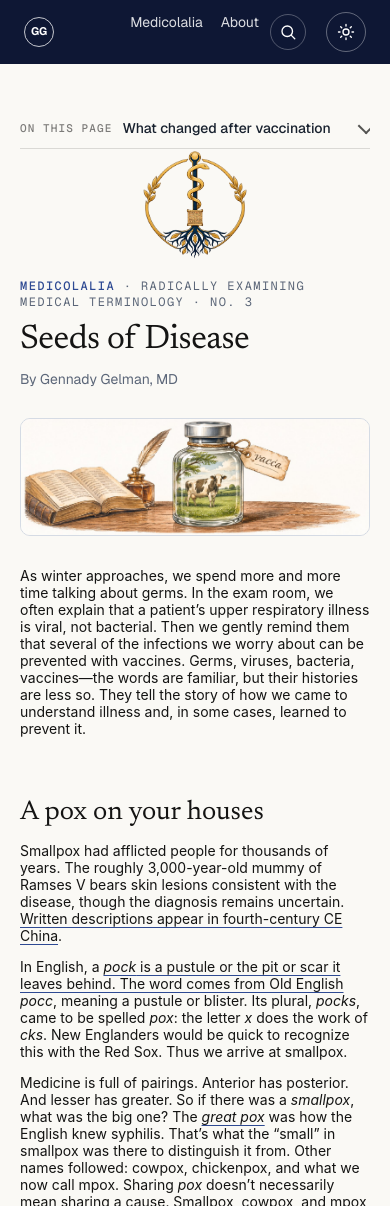
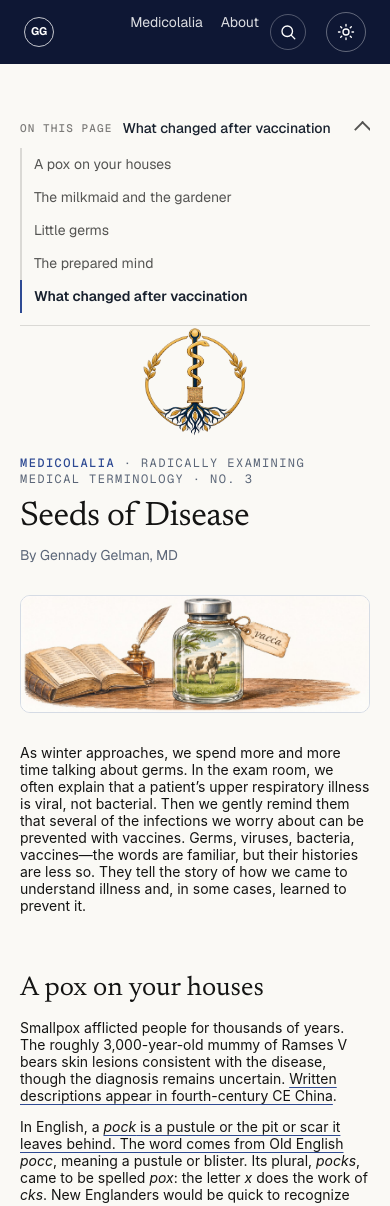
Before and after one commit to ggelman82/gennadygelman-site, a plain HTML site: page medicolalia/no-3/index.html in a window 390 px wide. Shown: the top 1206 px of the page. Drawn offline with nearby package versions, Linux system fonts and the light colour scheme.

Commit message:
Medicolalia: larger desktop text, section list open by default, drop 'had' in No. 3
- Desktop body text 18px to 20px on Nos. 1-3 (phone stays 17px).
- 'On this page' list starts open on Nos. 1-3 (opt-in via data-toc-open in js/toc.js).
- No. 3: 'Smallpox had afflicted' to 'Smallpox afflicted' (Lindsay's edit).

Co-Authored-By: Claude Haiku 5.5 <noreply@anthropic.com>
Claude-Session: https://claude.ai/code/session_01Wnm2J25HwuHutPKrz1tnnx

```diff
--- a/js/toc.js
+++ b/js/toc.js
@@ -47,6 +47,7 @@
     ':root{--toc-w:216px}' +
     '[tabindex="-1"]:focus{outline:none}' +
     '.toc-side{display:none}' +
+    '.toc-bar{display:block}' +
     '.toc-bar{position:sticky;top:64px;z-index:15;margin:0 calc(-1 * clamp(16px,4vw,32px));padding:0 clamp(16px,4vw,32px);background:var(--paper);border-bottom:1px solid var(--line)}' +
     '.toc-bar>button{all:unset;box-sizing:border-box;cursor:pointer;display:flex;align-items:center;gap:10px;width:100%;padding:11px 0;font:500 14px/1.3 Geist,system-ui,sans-serif;color:var(--ink)}' +
     '.toc-bar .k{font:500 11px/1 "Geist Mono",monospace;letter-spacing:.1em;text-transform:uppercase;color:var(--faint);flex:none}' +
@@ -143,6 +144,8 @@
   var btn = bar.querySelector('button'), cur = bar.querySelector('.cur');
   var setOpen = function (o) { bar.classList.toggle('open', o); btn.setAttribute('aria-expanded', String(o)); };
   btn.addEventListener('click', function () { setOpen(!bar.classList.contains('open')); });
+  // Pages marked data-toc-open start with the section list showing.
+  if (document.querySelector('[data-toc-open]')) setOpen(true);
   bar.addEventListener('click', function (e) { if (e.target.closest('a')) setOpen(false); });
   document.addEventListener('keydown', function (e) { if (e.key === 'Escape') setOpen(false); });
   side.querySelector('.top').addEventListener('click', function (e) { e.preventDefault(); window.scrollTo({ top: 0, behavior: 'smooth' }); });
--- a/medicolalia/no-3/index.html
+++ b/medicolalia/no-3/index.html
@@ -49,7 +49,7 @@
  --ok-soft:#18321F; --band:#1E2733;
  --skin:#4A3A31; --bone:#3A372F; --gm:#2F3747; --wm:#222A36;
 }
-body{background:var(--bg);color:var(--ink);font-family:var(--serif);font-size:18px;line-height:1.62;padding-inline:20px;padding-block:48px 80px}
+body{background:var(--bg);color:var(--ink);font-family:var(--serif);font-size:20px;line-height:1.62;padding-inline:20px;padding-block:48px 80px}
 .wrap{max-width:680px;margin:0 auto}
 .wide{max-width:900px;margin-inline:auto}
 .eyebrow{font-family:var(--mono);font-size:12px;letter-spacing:.12em;text-transform:uppercase;color:var(--muted)}
@@ -217,11 +217,11 @@ td.gk{font-style:italic;font-family:var(--serif);font-size:15.5px}
 body{padding:0!important}
 body>article,body>main{display:block;padding:44px 20px 80px}
 h1{letter-spacing:-.015em}
-</style></head><body><div id="gg-hd" role="banner"><div class="in"><a class="br" href="/"><span class="mk">GG</span><span class="bn">Gennady Gelman, MD</span></a><nav aria-label="Site"><a href="/">Home</a><a href="/medicolalia/">Medicolalia</a><a href="/#about">About</a></nav><button id="theme" type="button" aria-label="Switch to dark mode"><svg class="sun" viewBox="0 0 24 24" aria-hidden="true"><circle cx="12" cy="12" r="4"/><path d="M12 2v2M12 20v2M4.9 4.9l1.4 1.4M17.7 17.7l1.4 1.4M2 12h2M20 12h2M4.9 19.1l1.4-1.4M17.7 6.3l1.4-1.4"/></svg><svg class="moon" viewBox="0 0 24 24" aria-hidden="true"><path d="M20 14.5A8 8 0 0 1 9.5 4a8 8 0 1 0 10.5 10.5z"/></svg></button></div></div><main><article class="wrap"><div class="series-logo"><a href="/medicolalia/"><img src="/medicolalia/logo.png" alt="Medicolalia logo with the Edwin Smith Papyrus" width="160" height="160"></a></div><div class="eyebrow"><b>Medicolalia</b> · Radically examining medical terminology · No. 3</div><h1>Seeds of Disease</h1><p class="byline">By Gennady Gelman, MD</p>
+</style></head><body><div id="gg-hd" role="banner"><div class="in"><a class="br" href="/"><span class="mk">GG</span><span class="bn">Gennady Gelman, MD</span></a><nav aria-label="Site"><a href="/">Home</a><a href="/medicolalia/">Medicolalia</a><a href="/#about">About</a></nav><button id="theme" type="button" aria-label="Switch to dark mode"><svg class="sun" viewBox="0 0 24 24" aria-hidden="true"><circle cx="12" cy="12" r="4"/><path d="M12 2v2M12 20v2M4.9 4.9l1.4 1.4M17.7 17.7l1.4 1.4M2 12h2M20 12h2M4.9 19.1l1.4-1.4M17.7 6.3l1.4-1.4"/></svg><svg class="moon" viewBox="0 0 24 24" aria-hidden="true"><path d="M20 14.5A8 8 0 0 1 9.5 4a8 8 0 1 0 10.5 10.5z"/></svg></button></div></div><main><article class="wrap" data-toc-open><div class="series-logo"><a href="/medicolalia/"><img src="/medicolalia/logo.png" alt="Medicolalia logo with the Edwin Smith Papyrus" width="160" height="160"></a></div><div class="eyebrow"><b>Medicolalia</b> · Radically examining medical terminology · No. 3</div><h1>Seeds of Disease</h1><p class="byline">By Gennady Gelman, MD</p>
 <figure class="document-image"><a href="/medicolalia/no-3/image1.jpeg" target="_blank" rel="noopener"><img src="/medicolalia/no-3/image1.jpeg" alt="Editorial visual pun: a dairy cow in a miniature pasture inside a glass vaccine vial, beside a Latin dictionary." width="1600" height="533"></a></figure>
 <p>As winter approaches, we spend more and more time talking about germs. In the exam room, we often explain that a patient’s upper respiratory illness is viral, not bacterial. Then we gently remind them that several of the infections we worry about can be prevented with vaccines. Germs, viruses, bacteria, vaccines—the words are familiar, but their histories are less so. They tell the story of how we came to understand illness and, in some cases, learned to prevent it.</p>
 <h2>A pox on your houses</h2>
-<p>Smallpox had afflicted people for thousands of years. The roughly 3,000-year-old mummy of Ramses V bears skin lesions consistent with the disease, though the diagnosis remains uncertain. <a href="https://www.cdc.gov/smallpox/about/history.html">Written descriptions appear in fourth-century CE China</a>.</p>
+<p>Smallpox afflicted people for thousands of years. The roughly 3,000-year-old mummy of Ramses V bears skin lesions consistent with the disease, though the diagnosis remains uncertain. <a href="https://www.cdc.gov/smallpox/about/history.html">Written descriptions appear in fourth-century CE China</a>.</p>
 <p>In English, a <a href="https://www.etymonline.com/word/pock"><em>pock</em> is a pustule or the pit or scar it leaves behind. The word comes from Old English</a> <em>pocc</em>, meaning a pustule or blister. Its plural, <em>pocks</em>, came to be spelled <em>pox</em>: the letter <em>x</em> does the work of <em>cks</em>. New Englanders would be quick to recognize this with the Red Sox. Thus we arrive at smallpox.</p>
 <p>Medicine is full of pairings. Anterior has posterior. And lesser has greater. So if there was a <em>smallpox</em>, what was the big one? The <a href="https://wwwnc.cdc.gov/eid/article/17/4/et-1704_article"><em>great pox</em></a> was how the English knew syphilis. That’s what the “small” in smallpox was there to distinguish it from. Other names followed: cowpox, chickenpox, and what we now call mpox. Sharing <em>pox</em> doesn’t necessarily mean sharing a cause. Smallpox, cowpox, and mpox are caused by closely related <a href="https://www.ncbi.nlm.nih.gov/books/NBK7294/">orthopoxviruses</a>. <a href="https://www.cdc.gov/chickenpox/about/index.html">Chickenpox</a> comes from a herpesvirus, while the “great pox,” syphilis, is caused by a bacterium.</p>
 <p>Perhaps you recall thinking that a pox was more of a plague or a curse and not a skin condition? Perhaps it is because you remember Mercutio putting a pox on both houses. Open a modern edition of <em>Romeo and Juliet</em> and there he is, bleeding to death, saying <a href="https://www.folger.edu/explore/shakespeares-works/romeo-and-juliet/read/3/1/">“A plague o’ both your houses!”</a> Before anyone corrects your Shakespeare, though, ask which edition they own. In the <a href="https://internetshakespeare.uvic.ca/doc/Rom_Q1/scene/3.1/index.html">first printing, in 1597</a>, Mercutio says “A poxe of your houses.”</p>
@@ -256,6 +256,6 @@ h1{letter-spacing:-.015em}
 <p>In 1881, Pasteur proposed extending <a href="https://pmc.ncbi.nlm.nih.gov/articles/PMC1200696/"><em>vaccination</em></a> to other protective inoculations in Jenner’s honor. Four years later, Pasteur’s team treated a boy named <a href="https://www.who.int/news-room/spotlight/history-of-vaccination/a-brief-history-of-vaccination">Joseph Meister</a> after a rabid dog bit him. <em>Rabies</em> comes from Latin for rage or madness. The virus takes time to reach the brain, giving an unusual opportunity after a bite to administer a vaccine.</p>
 <h2>What changed after vaccination</h2>
 <p>Vaccination’s impact can now be measured in lifetimes. A <a href="https://pmc.ncbi.nlm.nih.gov/articles/PMC11140691/">2024 modelling study</a> estimated that vaccination against 14 pathogens prevented 154 million deaths worldwide between 1974 and 2024, including 101 million deaths in infants. Vaccines weren’t the only reason survival improved: clean water, sewage disposal, oral rehydration, and antibiotics all did their part. But one disease is simply gone. The last naturally acquired case of smallpox occurred in Somalia in 1977. In 1980 the World Health Assembly <a href="https://iris.who.int/bitstream/handle/10665/154533/WHA33_3_eng.pdf">declared it eradicated</a>.</p>
-<p>And now every autumn, when we talk about flu, COVID and RSV, whether we know it or not, somewhere in the conversation we’ll still reference a cow.</p><nav aria-label="Series navigation"><a href="/medicolalia/no-2/">← No. 2: Syndrome</a><a href="/medicolalia/">All Medicolalia posts</a></nav></article></main><div id="gg-ft" role="contentinfo"><div class="in"><span>© 2026 Gennady Gelman · Personal site, not affiliated with any employer.</span><a href="mailto:me@gennadygelman.com">me@gennadygelman.com</a></div></div><script>(function(){var r=document.documentElement,b=document.getElementById('theme');function l(){b.setAttribute('aria-label',r.dataset.theme==='dark'?'Switch to light mode':'Switch to dark mode')}l();b.addEventListener('click',function(){r.dataset.theme=r.dataset.theme==='dark'?'light':'dark';try{localStorage.setItem('gg-theme',r.dataset.theme)}catch(e){}l()})})();</script><script src="/js/toc.js?v=4" defer></script>
+<p>And now every autumn, when we talk about flu, COVID and RSV, whether we know it or not, somewhere in the conversation we’ll still reference a cow.</p><nav aria-label="Series navigation"><a href="/medicolalia/no-2/">← No. 2: Syndrome</a><a href="/medicolalia/">All Medicolalia posts</a></nav></article></main><div id="gg-ft" role="contentinfo"><div class="in"><span>© 2026 Gennady Gelman · Personal site, not affiliated with any employer.</span><a href="mailto:me@gennadygelman.com">me@gennadygelman.com</a></div></div><script>(function(){var r=document.documentElement,b=document.getElementById('theme');function l(){b.setAttribute('aria-label',r.dataset.theme==='dark'?'Switch to light mode':'Switch to dark mode')}l();b.addEventListener('click',function(){r.dataset.theme=r.dataset.theme==='dark'?'light':'dark';try{localStorage.setItem('gg-theme',r.dataset.theme)}catch(e){}l()})})();</script><script src="/js/toc.js?v=5" defer></script>
 <script src="/js/search.js?v=1" defer></script>
 </body></html>
```
Also changed, not shown: medicolalia/no-1/index.html (+3 -3 lines), medicolalia/no-2/index.html (+3 -3 lines).
